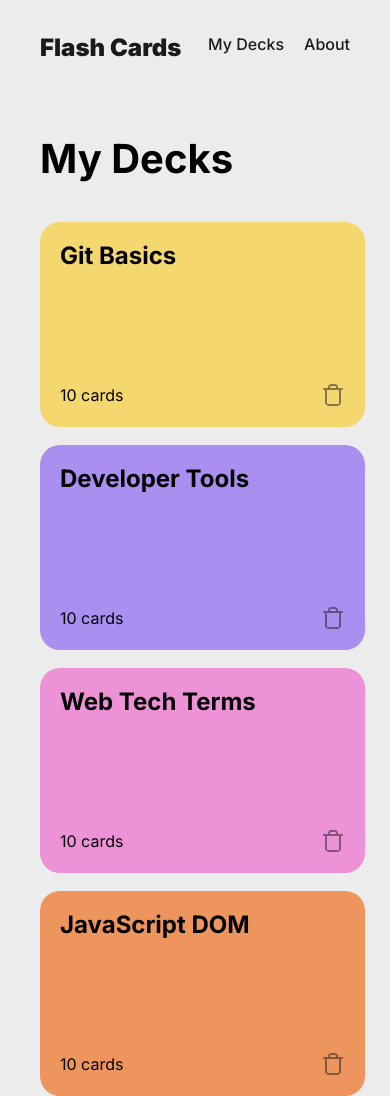
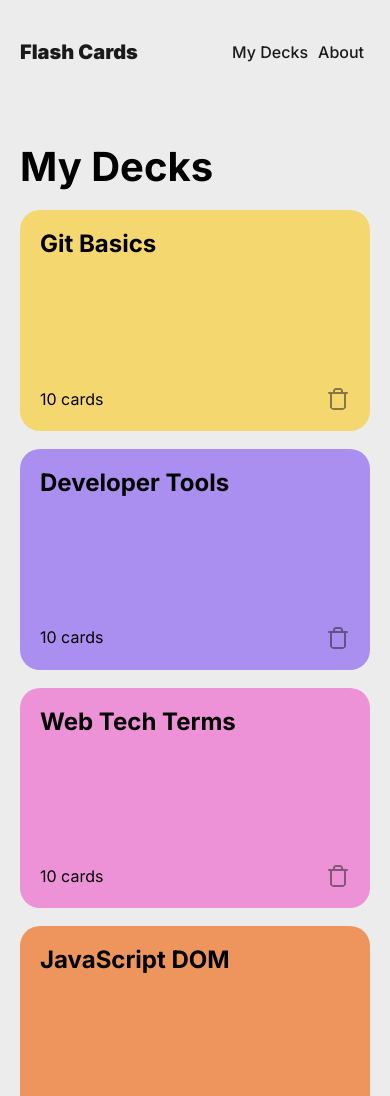
Before and after one commit to ViciousJak/ai-se_project_flashcards, a plain HTML site: page index.html in a window 390 px wide. Shown: the top 1096 px of the page. Drawn offline with Linux system fonts and the light colour scheme; files whose address does not match are found by name.

```diff
--- a/assets/css/card.css
+++ b/assets/css/card.css
@@ -40,7 +40,7 @@
 .card {
   position: relative;
   width: 325px;
-  height: 205px;
+  height: auto;
   display: flex;
   border-radius: 20px;
   border-width: 10px;
--- a/assets/css/index.css
+++ b/assets/css/index.css
@@ -9,3 +9,4 @@
 @import url("./notfound.css");
 @import url("./wrapping.css");
 @import url("./utilities.css");
+@import url("./mobile.css");
--- /dev/null
+++ b/assets/css/mobile.css
@@ -0,0 +1,60 @@
+#home .deck-view__row {
+  display: grid;
+  grid-template-columns: repeat(auto-fit, minmax(min(325px, 100%), 353px));
+  justify-content: center;
+  gap: 18px;
+}
+
+#home .card,
+#home .newdeck {
+  width: 100%;
+  aspect-ratio: 325 / 205;
+  height: auto;
+}
+
+@media screen and (max-width: 889px) {
+  .page {
+    padding: 20px;
+  }
+
+  .header {
+    padding: 20px 0;
+    justify-content: space-between;
+    align-items: center;
+  }
+
+  .header__link {
+    font-size: 20px;
+    padding-left: 0;
+  }
+
+  .header__title {
+    margin: 0;
+  }
+
+  .nav {
+    gap: 12px;
+    padding-right: 0;
+  }
+
+  .nav__links {
+    padding: 4px 6px 4px 6px;
+    gap: 10px;
+    margin: 0;
+  }
+
+  .wrapping__row {
+    padding-left: 0;
+    display: grid;
+    grid-template-columns: 1fr;
+  }
+  #home .gallery__title {
+    padding: 0;
+    margin: 0 0 20px;
+  }
+
+  #deck-view-title {
+    padding-left: 0;
+    justify-content: center;
+  }
+}
--- a/assets/css/newdeck.css
+++ b/assets/css/newdeck.css
@@ -3,7 +3,7 @@
   background-color: #d9d9d9;
   color: #1a1a1a;
   width: 325px;
-  height: 205px;
+  height: auto;
   display: flex;
   border-radius: 20px;
   justify-content: flex-start;
--- a/assets/css/page.css
+++ b/assets/css/page.css
@@ -1,9 +1,8 @@
 .page {
   background-color: #ececec;
-  padding-top: 20px;
+  padding: 20px 40px 0px;
   max-width: 1440px;
   font-family: Inter, Arial, Helvetica, sans-serif;
-  padding-bottom: 0px;
   margin: 0 auto;
   display: flex;
   flex-direction: column;
```
